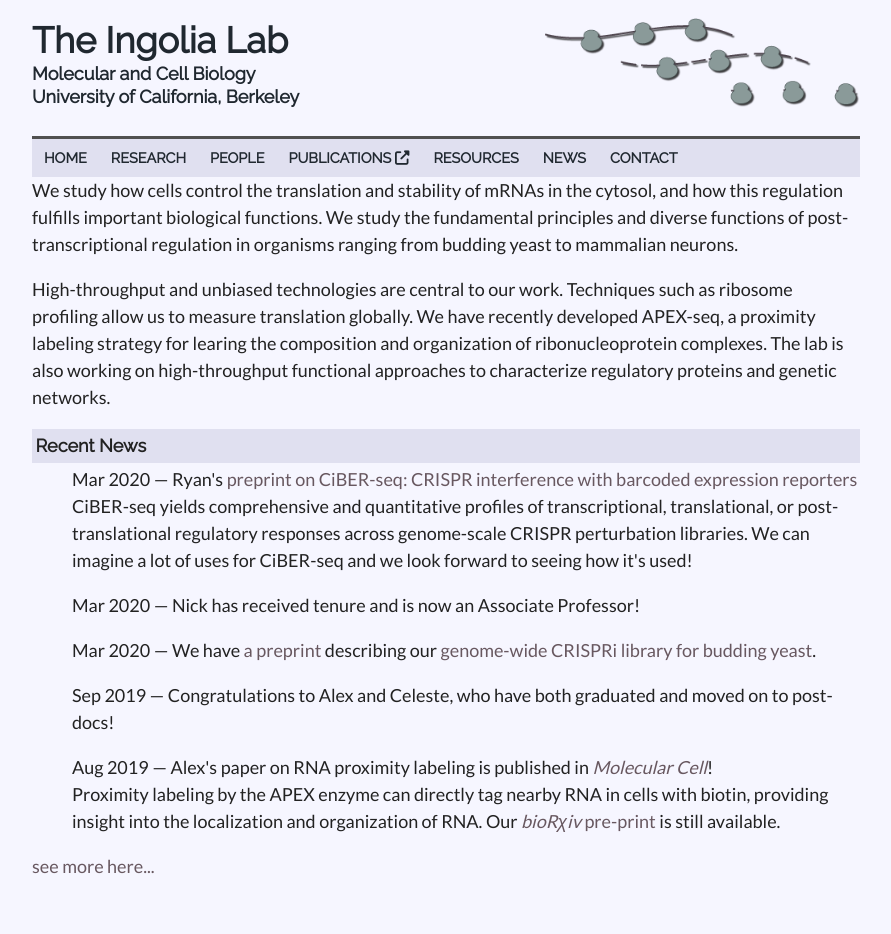
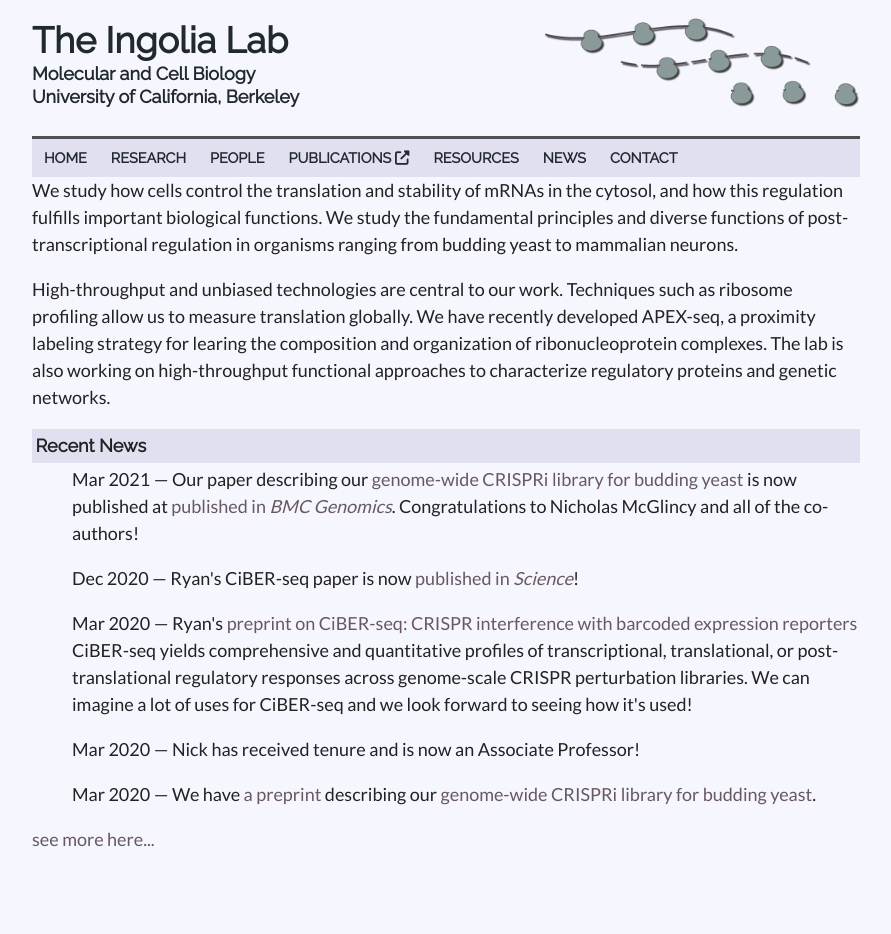
Before and after one commit to ingolia-lab/lab-web-page, a Jekyll site: the page built from src/index.html, in a window 1280 px wide. Shown: the whole page, without its empty margins (194-1085 px from the left). Built offline with Jekyll 4.4.1, drawn with Linux system fonts in a browser that asks for light colours; nearby versions of some CDN libraries; after the commit the page ends 907 px from its top, so only the background shows below that.

Commit message:
New lab papers

```diff
--- a/src/_data/news.yml
+++ b/src/_data/news.yml
@@ -1,3 +1,12 @@
+- date: Mar 2021
+  title: >
+    Our paper describing our <a href="https://ingolia-lab.github.io/yeast-crispri/">genome-wide CRISPRi library for budding yeast</a> is now published at
+    <a href="https://rdcu.be/chmza">published in <i>BMC Genomics</i></a>. Congratulations to Nicholas McGlincy and all of the co-authors!
+
+- date: Dec 2020
+  title: >
+    Ryan's CiBER-seq paper is now <a href="https://science.sciencemag.org/content/370/6522/eabb9662">published in <i>Science</i></a>!
+
 - date: Mar 2020
   title: >
     Ryan's <a href="https://doi.org/10.1101/2020.03.29.015057">preprint on CiBER-seq: CRISPR interference with barcoded expression reporters</a>
```
